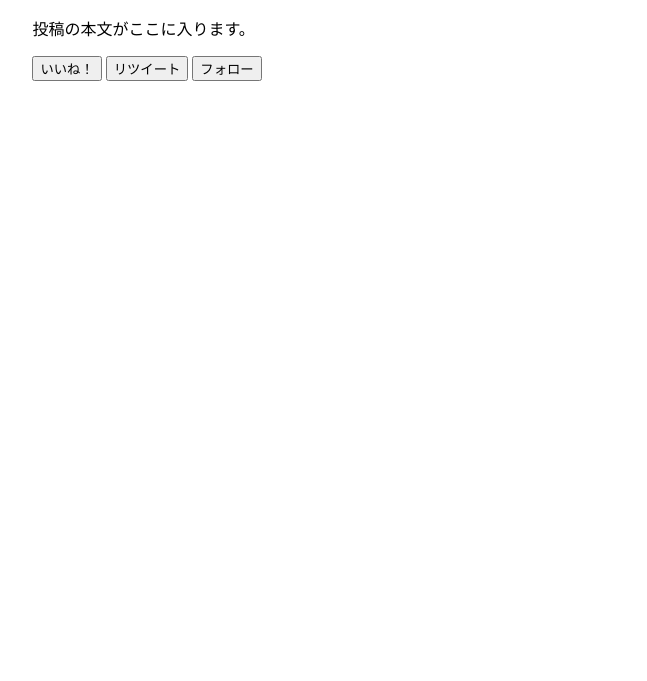
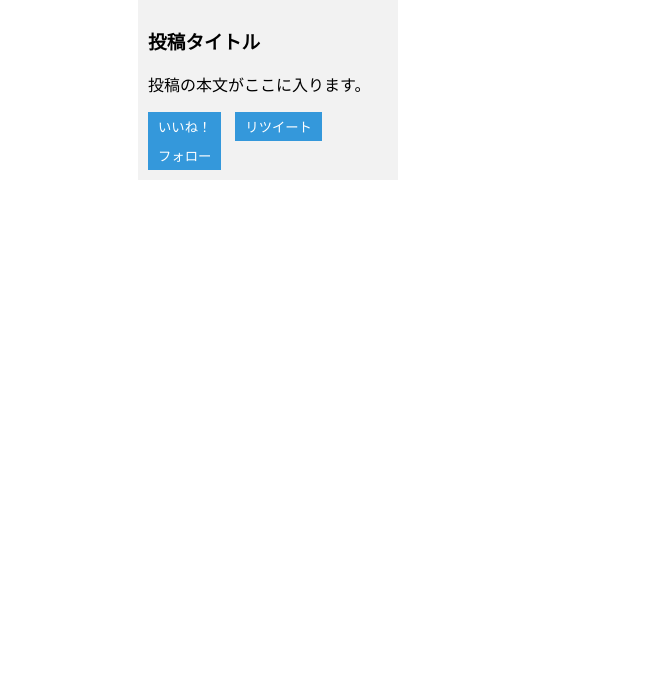
Before and after one commit to Udotter/Udotter.github.io, a plain HTML site: page index.html in a window 1280 px wide. Shown: the part 119-800 px from the top of the page, without its empty margins (102-749 px from the left). Drawn offline with Linux system fonts and the light colour scheme.

Commit message:
Update style.css

```diff
--- a/style.css
+++ b/style.css
@@ -1,35 +1,31 @@
 .container {
-    width: 80%;
-    margin: 0 auto;
-  }
+	max-width: 800px;
+	margin: auto;
+	padding: 20px;
+}
 
-  h1 {
-    text-align: center;
-  }
+.posts {
+	display: flex;
+	flex-wrap: wrap;
+	justify-content: space-between;
+}
 
-  form {
-    display: flex;
-    margin-bottom: 1rem;
-  }
+.post {
+	flex-basis: 30%;
+	margin-bottom: 20px;
+	background-color: #f2f2f2;
+	padding: 10px;
+}
 
-  input[type="text"] {
-    width: 100%;
-    padding: 0.5rem;
-    font-size: 1.2rem;
-  }
+.like-btn, .retweet-btn, .follow-btn {
+	background-color: #3498db;
+	color: #fff;
+	border: none;
+	padding: 5px 10px;
+	margin-right: 10px;
+	cursor: pointer;
+}
 
-  button[type="button"] {
-    margin-left: 1rem;
-    padding: 0.5rem;
-    font-size: 1.2rem;
-    background-color: #1DA1F2;
-    color: #FFFFFF;
-    border: none;
-    border-radius: 4px;
-  }
-
-  .tweet {
-    border: 1px solid #CCCCCC;
-    padding: 1rem;
-    margin-bottom: 1rem;
-  }
+.like-btn:hover, .retweet-btn:hover, .follow-btn:hover {
+	background-color: #2980b9;
+}
```
